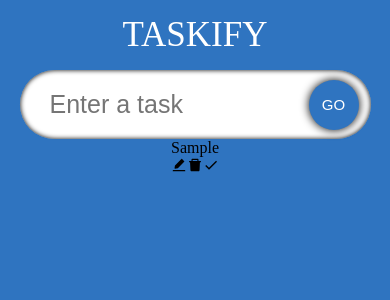
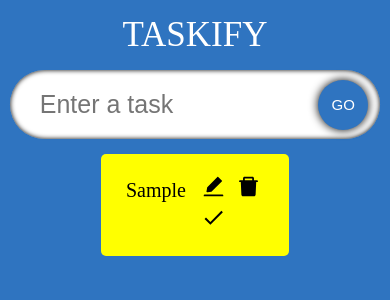
Before and after one commit to daudi13/typescript-todo, a React (Create React App) app: page / in a window 390 px wide. Both pictures are taken after typing "Sample" into the empty fields and a click on the button "GO". Shown: the top 300 px of the page. Built offline with nearby package versions, Linux system fonts and the light colour scheme; a web font is replaced by a local one.

Commit message:
Add styling for todo section

```diff
--- a/src/components/Inputfield.css
+++ b/src/components/Inputfield.css
@@ -48,7 +48,51 @@
 
 .todos {
   display: flex;
+  flex-direction: column;
+  align-items: center;
   justify-content: space-evenly;
   width: 90%;
   flex-wrap: wrap;
 }
+
+.todos__single {
+  display: flex;
+  width: 39.5%;
+  border-radius: 5px;
+  padding: 20px;
+  margin-top: 15px;
+  background-color: yellow;
+}
+
+.todos__single--text {
+  flex: 1;
+  padding: 5px;
+  border: none;
+  font-size: 20px;
+}
+
+.icon {
+  margin-left: 10px;
+  font-size: 25px;
+  cursor: pointer;
+}
+
+@media (max-width: 700px) {
+  .input {
+    width: 95%;
+  }
+
+  .todos {
+    width: 95%;
+  }
+
+  .todos__single {
+    width: 100%;
+  }
+}
+
+@media (max-width: 1200px) {
+  .todos__single {
+    width: 40%;
+  }
+}
```
